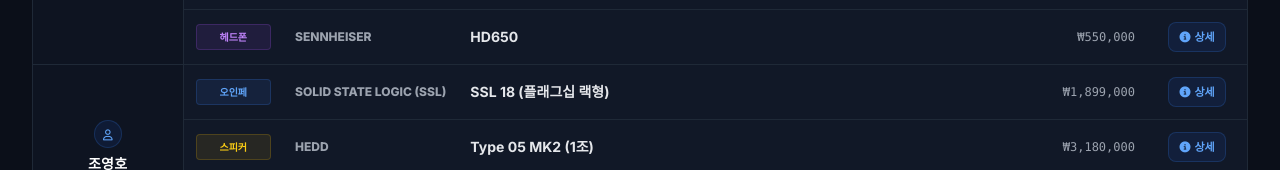
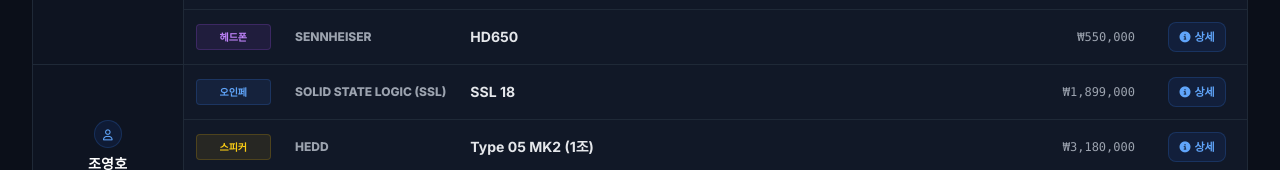
Before and after one commit to WYoda-15/Yongju-Lee_audio_study_equipment_dashboard, a plain HTML site: page index.html in a window 1280 px wide. Shown: the part 740-910 px from the top of the page. Drawn offline with nearby package versions, Linux system fonts and the light colour scheme.

Commit message:
Update model name for SSL 18 in index.html

```diff
--- a/index.html
+++ b/index.html
@@ -333,7 +333,7 @@
       {
         "name": "조영호",
         "gear": [
-          { "category": "오인페", "brand": "Solid State Logic (SSL)", "model": "SSL 18 (플래그십 랙형)", "price": 1899000, "desc": "SSL에서 새롭게 론칭한 차세대 32비트 컨버터 탑재 대형 랙형 오디오 인터페이스" },
+          { "category": "오인페", "brand": "Solid State Logic (SSL)", "model": "SSL 18", "price": 1899000, "desc": "SSL에서 새롭게 론칭한 차세대 32비트 컨버터 탑재 대형 랙형 오디오 인터페이스" },
           { "category": "스피커", "brand": "HEDD", "model": "Type 05 MK2 (1조)", "price": 3180000, "desc": "독일제 명품 AMT 트위터와 선형 주파수 동적 필터 DSP가 융합된 하이엔드 모니터 스피커" },
           { "category": "헤드폰", "brand": "Sennheiser", "model": "HD560S", "price": 240000, "desc": "매우 우수한 가성비와 탁월한 사운드 스테이지 정위감을 지닌 오픈형 모니터" }
         ]
```
